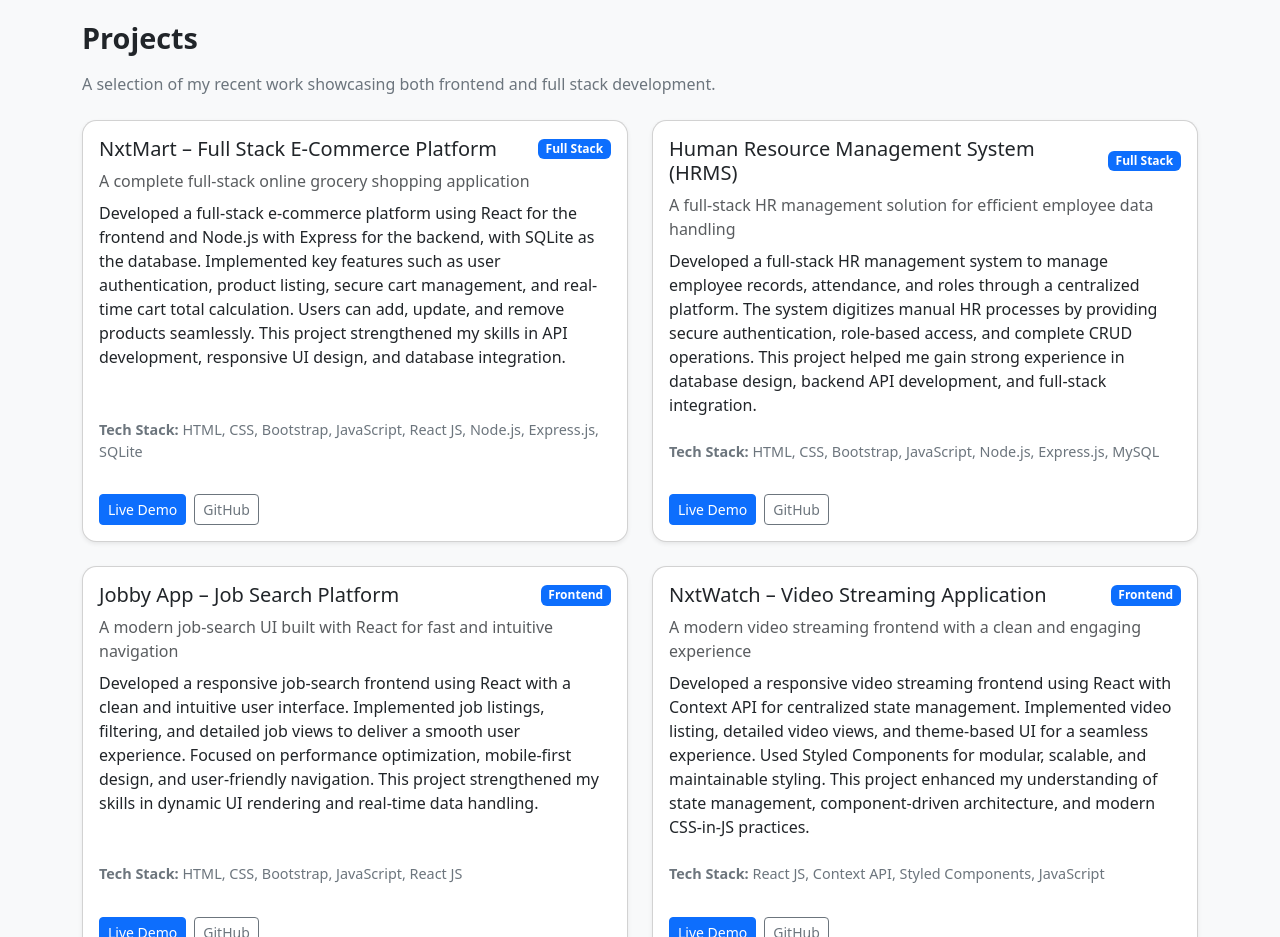
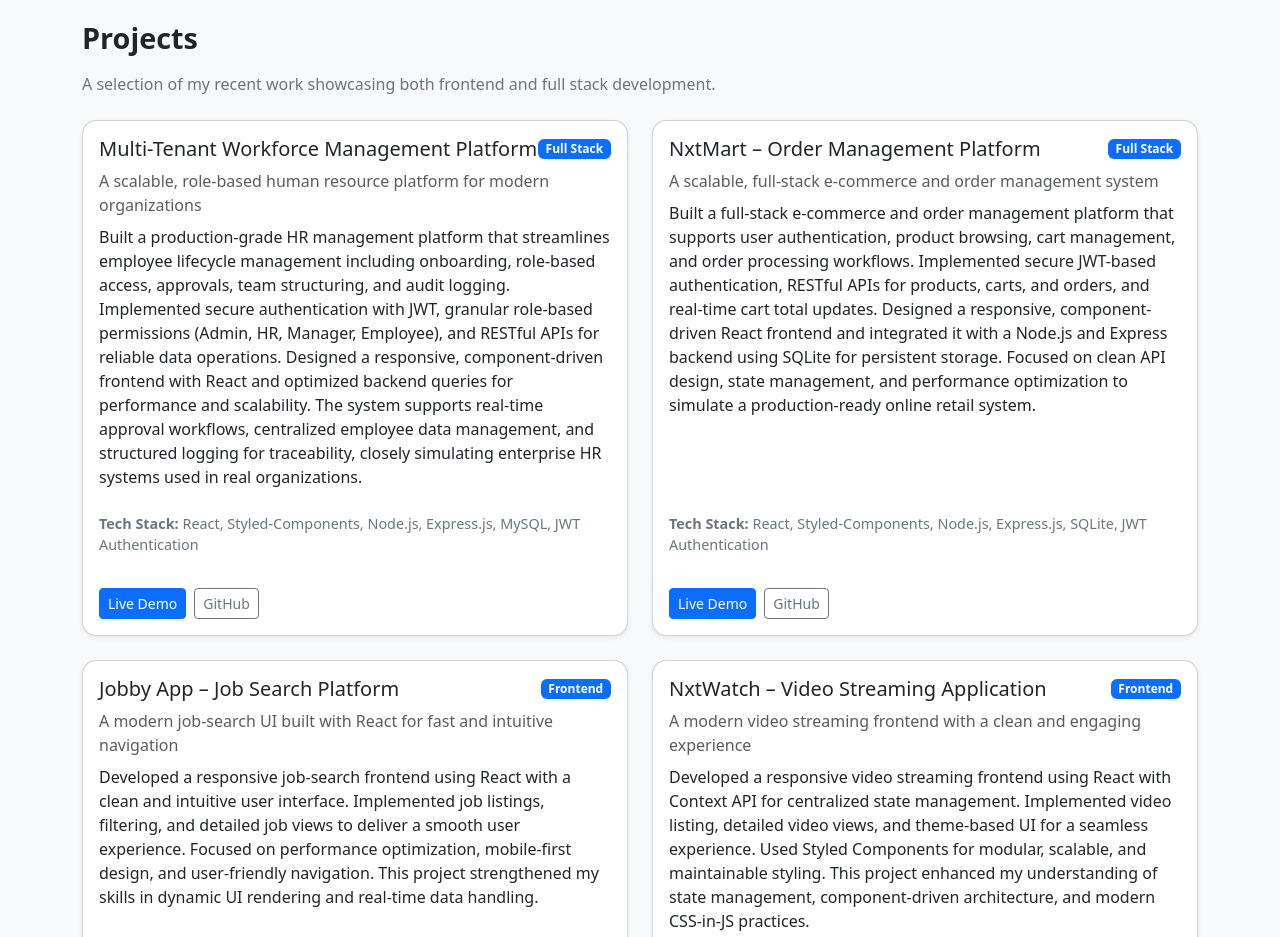
Before and after one commit to venkatesh5650/Portfolio-WebPage, a React (Create React App) app: page / in a window 1280 px wide. Shown: the part 1140-2077 px from the top of the page. Built offline with nearby package versions, Linux system fonts and the light colour scheme.

Commit message:
updated project descriptions

```diff
--- a/src/data/projects.js
+++ b/src/data/projects.js
@@ -1,28 +1,30 @@
 export const projects = [
   {
     id: 1,
-    name: "NxtMart – Full Stack E-Commerce Platform",
-    tagline: "A complete full-stack online grocery shopping application",
+    name: "Multi-Tenant Workforce Management Platform",
+    tagline:
+      "A scalable, role-based human resource platform for modern organizations",
     techStack:
-      "HTML, CSS, Bootstrap, JavaScript, React JS, Node.js, Express.js, SQLite",
+      "React, Styled-Components, Node.js, Express.js, MySQL, JWT Authentication",
     description:
-      "Developed a full-stack e-commerce platform using React for the frontend and Node.js with Express for the backend, with SQLite as the database. Implemented key features such as user authentication, product listing, secure cart management, and real-time cart total calculation. Users can add, update, and remove products seamlessly. This project strengthened my skills in API development, responsive UI design, and database integration.",
-    liveLink: "https://frontend-nxt-mart-ctio.vercel.app/",
-    githubLink: "https://github.com/venkatesh5650/NxtMartFB",
-    type: "Full Stack"
+      "Built a production-grade HR management platform that streamlines employee lifecycle management including onboarding, role-based access, approvals, team structuring, and audit logging. Implemented secure authentication with JWT, granular role-based permissions (Admin, HR, Manager, Employee), and RESTful APIs for reliable data operations. Designed a responsive, component-driven frontend with React and optimized backend queries for performance and scalability. The system supports real-time approval workflows, centralized employee data management, and structured logging for traceability, closely simulating enterprise HR systems used in real organizations.",
+    liveLink: "https://hrms-app-five.vercel.app/",
+    githubLink: "https://github.com/venkatesh5650/hrms-app",
+    type: "Full Stack",
   },
   {
     id: 2,
-    name: "Human Resource Management System (HRMS)",
-    tagline:
-      "A full-stack HR management solution for efficient employee data handling",
-    techStack: "HTML, CSS, Bootstrap, JavaScript, Node.js, Express.js, MySQL",
+    name: "NxtMart – Order Management Platform",
+    tagline: "A scalable, full-stack e-commerce and order management system",
+    techStack:
+      "React, Styled-Components, Node.js, Express.js, SQLite, JWT Authentication",
     description:
-      "Developed a full-stack HR management system to manage employee records, attendance, and roles through a centralized platform. The system digitizes manual HR processes by providing secure authentication, role-based access, and complete CRUD operations. This project helped me gain strong experience in database design, backend API development, and full-stack integration.",
-    liveLink: "https://hrms-app-five.vercel.app/",
-    githubLink: "https://github.com/venkatesh5650/hrms-app",
-    type: "Full Stack"
+      "Built a full-stack e-commerce and order management platform that supports user authentication, product browsing, cart management, and order processing workflows. Implemented secure JWT-based authentication, RESTful APIs for products, carts, and orders, and real-time cart total updates. Designed a responsive, component-driven React frontend and integrated it with a Node.js and Express backend using SQLite for persistent storage. Focused on clean API design, state management, and performance optimization to simulate a production-ready online retail system.",
+    liveLink: "https://frontend-nxt-mart-ctio.vercel.app/",
+    githubLink: "https://github.com/venkatesh5650/NxtMartFB",
+    type: "Full Stack",
   },
+
   {
     id: 3,
     name: "Jobby App – Job Search Platform",
@@ -33,7 +35,7 @@ export const projects = [
       "Developed a responsive job-search frontend using React with a clean and intuitive user interface. Implemented job listings, filtering, and detailed job views to deliver a smooth user experience. Focused on performance optimization, mobile-first design, and user-friendly navigation. This project strengthened my skills in dynamic UI rendering and real-time data handling.",
     liveLink: "https://kvjobbyapp.ccbp.tech",
     githubLink: "https://github.com/venkatesh5650/JobbyApp",
-    type: "Frontend"
+    type: "Frontend",
   },
   {
     id: 4,
@@ -45,6 +47,6 @@ export const projects = [
       "Developed a responsive video streaming frontend using React with Context API for centralized state management. Implemented video listing, detailed video views, and theme-based UI for a seamless experience. Used Styled Components for modular, scalable, and maintainable styling. This project enhanced my understanding of state management, component-driven architecture, and modern CSS-in-JS practices.",
     liveLink: "https://kvnxtwatch.ccbp.tech/",
     githubLink: "https://github.com/venkatesh5650/NxtWatch-App",
-    type: "Frontend"
-  }
+    type: "Frontend",
+  },
 ];
```
Also changed, not shown: 1 other file (tests, documents, lock files or other folders).
